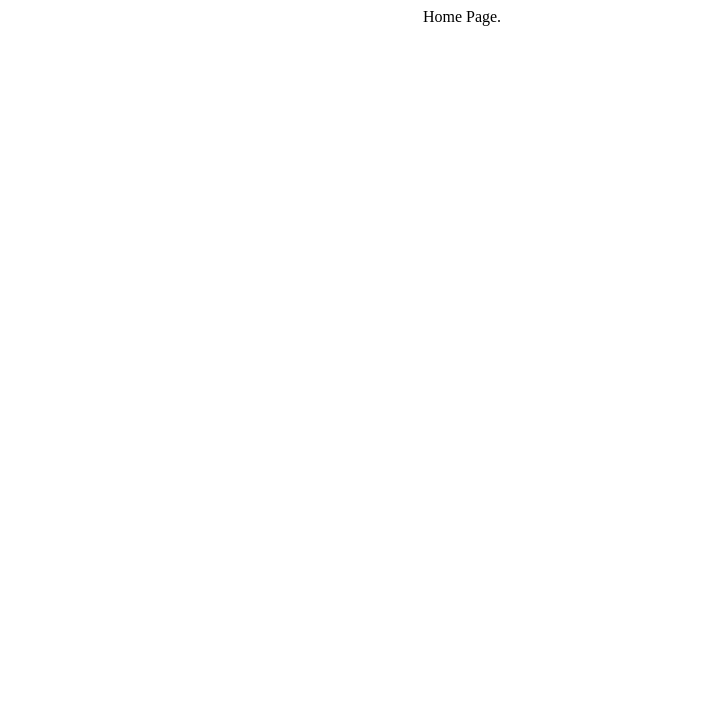
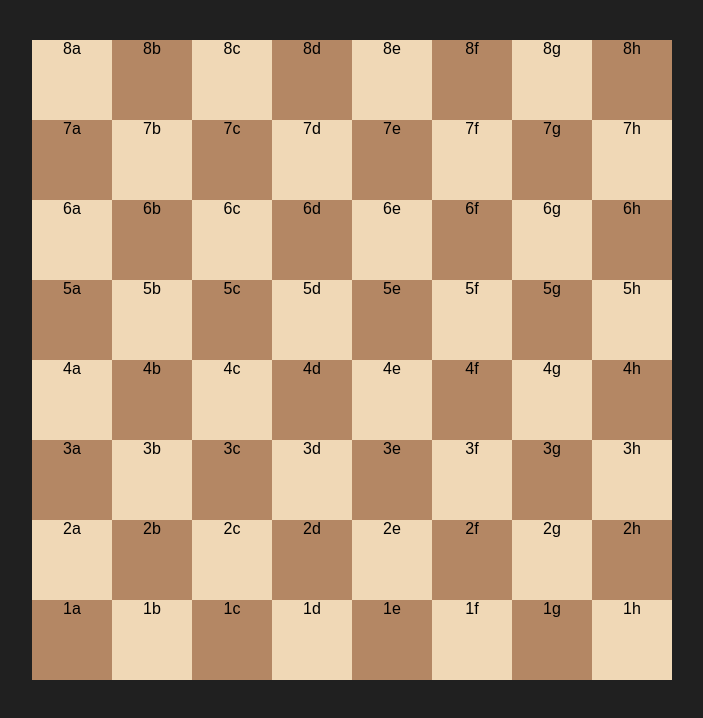
Before and after one commit to shaharyaaransari/Pice, a React (Vite) app in the folder pice/: page / in a window 1280 px wide. Shown: the top 718 px of the page, without its empty margins (178-881 px from the left). Built offline with nearby package versions, Linux system fonts and the light colour scheme.

Commit message:
board setup

```diff
--- a/pice/src/App.css
+++ b/pice/src/App.css
@@ -1,17 +1,15 @@
-#root {
-  max-width: 1280px;
-  margin: 0 auto;
-  --tile-size: 100px ;
-  text-align: center;
-  --light-tile : #F0D8B6;
-  --dark-tile : #B48764;
-  --bg-color : #202020;
-}
 
 
-  @media all and (max-width:450px){
-   :root {
-    --tile-size: 50px ;
-
-  }
-  }
+.App {
+  display: grid;
+  place-content: center;
+  height: 100vh;
+  background: var(--bg-color);
+  font-family: 'Sofia Sans', sans-serif;
+  grid-template-columns: auto 220px;
+}
+html, body {
+  padding: 0;
+   margin: 0;
+   background-color: var(--bg-color);
+ }
--- a/pice/src/App.jsx
+++ b/pice/src/App.jsx
@@ -1,13 +1,12 @@
 
 import './App.css'
+import Board from './component/Board/Board'
 
 function App() {
-
-
   return (
-  <>
-   Home Page.
-  </>
+  <div className='App'>
+  <Board/>
+  </ div>
   )
 }
 
--- /dev/null
+++ b/pice/src/char.js
@@ -0,0 +1,3 @@
+ export const getCharacter = (file)=>{
+    return  String.fromCharCode(file+97)
+  }
--- /dev/null
+++ b/pice/src/component/Board/Board.css
@@ -0,0 +1,27 @@
+.board {
+    height: 90vh;
+   padding: 0;
+   margin: 30px;
+
+  }
+
+  .tiles {
+    display: grid;
+    grid-template-columns: repeat(8,var(--tile-size));
+    grid-template-rows: repeat(8,var(--tile-size));
+    width: calc(8*var(--tile-size));
+  }
+
+.tile{
+
+}
+
+.tile--light{
+
+    background-color: var(--light-tile);
+}
+
+
+.tile--dark{
+      background-color: var(--dark-tile);
+}
--- /dev/null
+++ b/pice/src/component/Board/Board.jsx
@@ -0,0 +1,32 @@
+import React from "react";
+import "./Board.css";
+import { getCharacter } from "../../char";
+export default function Board() {
+  const getClassName = (i,j) => {
+
+    let c = "tile ";
+    c += (i + j) % 2 === 0 ? "tile--light" : "tile--dark";
+    return c;
+  };
+  const ranks = Array(8)
+    .fill()
+    .map((x, i) => 8 - i);
+  const files = Array(8)
+    .fill()
+    .map((x, i) => getCharacter(i));
+
+  return (
+    <div className="board">
+      <div className="tiles">
+        {ranks.map((rank, i) =>
+          files.map((file, j) => (
+            <div key={`${file}${rank}`} className={getClassName(i,j)}>
+              {rank}
+              {file}
+            </div>
+          ))
+        )}
+      </div>
+    </div>
+  );
+}
--- a/pice/src/index.css
+++ b/pice/src/index.css
@@ -0,0 +1,15 @@
+:root {
+    --tile-size: 80px;
+    text-align: center;
+    --light-tile: #f0d8b6;
+    --dark-tile: #b48764;
+    --bg-color: #202020;
+    --highlight: rgba(0, 0, 0, 0.1);
+    --check: #FEEC48;
+  }
+
+  @media all and (max-width: 450px) {
+    :root {
+      --tile-size: 50px;
+    }
+  }
```
